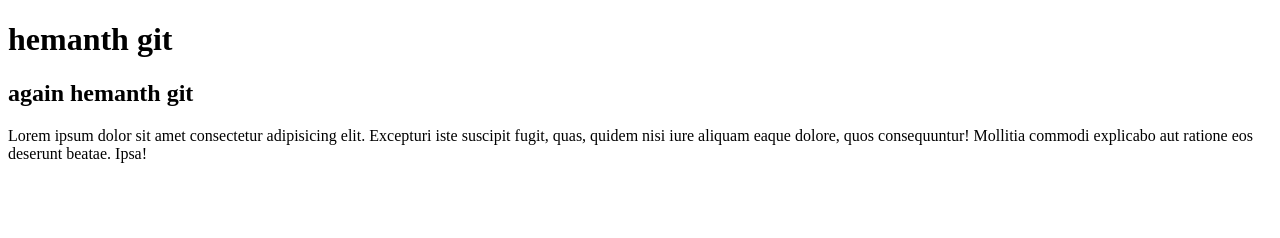
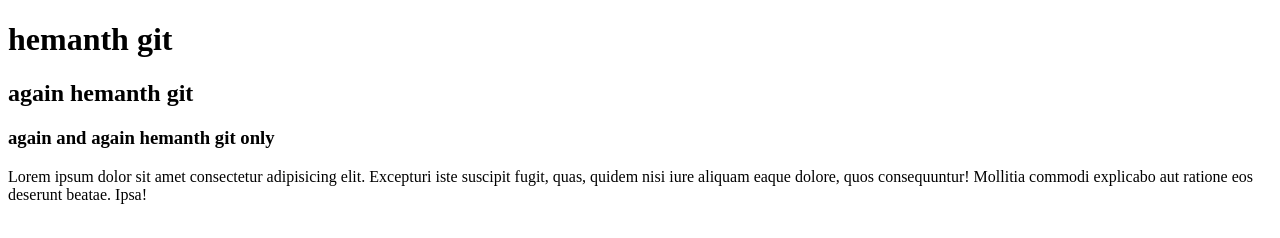
Before and after one commit to hemanth498/vsm-pro, a plain HTML site: page index.html in a window 1280 px wide. Drawn offline with Linux system fonts and the light colour scheme.

Commit message:
third version of my project

```diff
--- a/index.html
+++ b/index.html
@@ -8,6 +8,7 @@
   <body>
     <h1>hemanth git</h1>
     <h2>again hemanth git</h2>
+    <h3>again and again hemanth git only</h3>
     <p>
       Lorem ipsum dolor sit amet consectetur adipisicing elit. Excepturi iste
       suscipit fugit, quas, quidem nisi iure aliquam eaque dolore, quos
```
